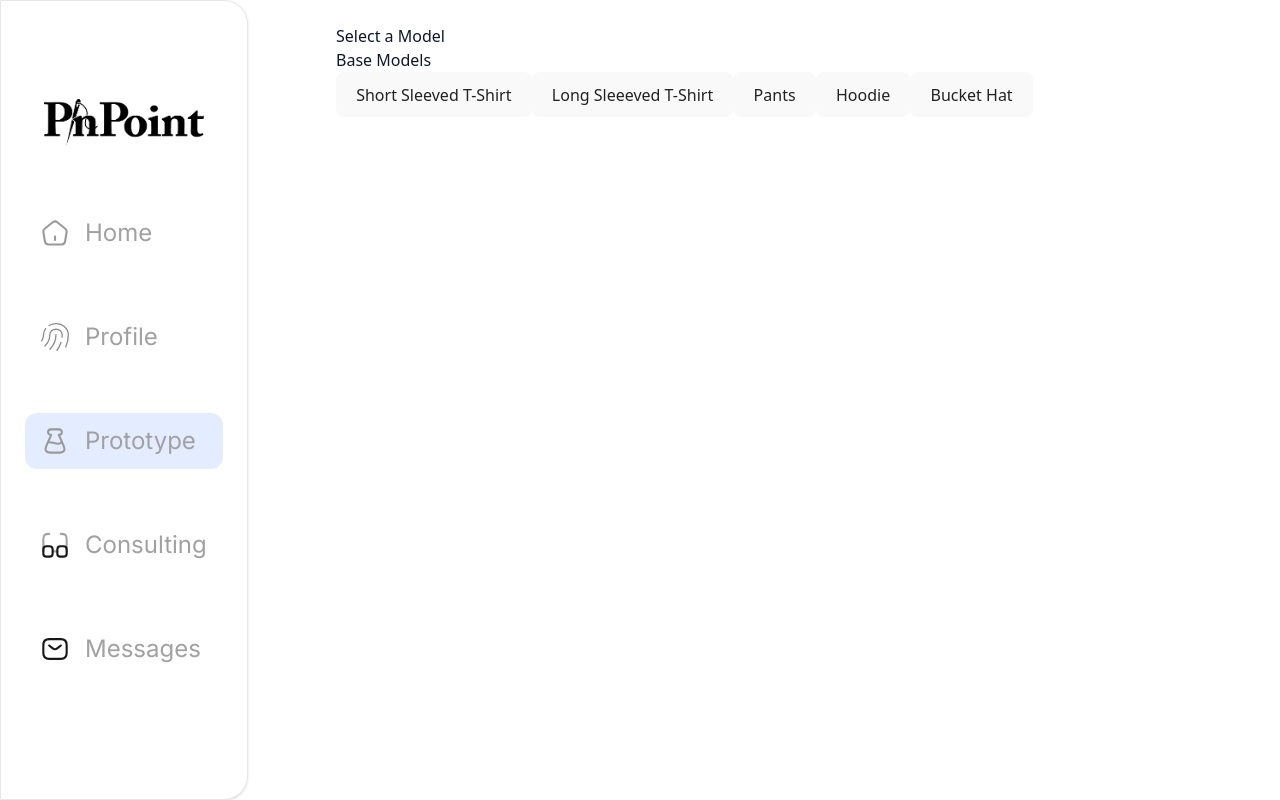
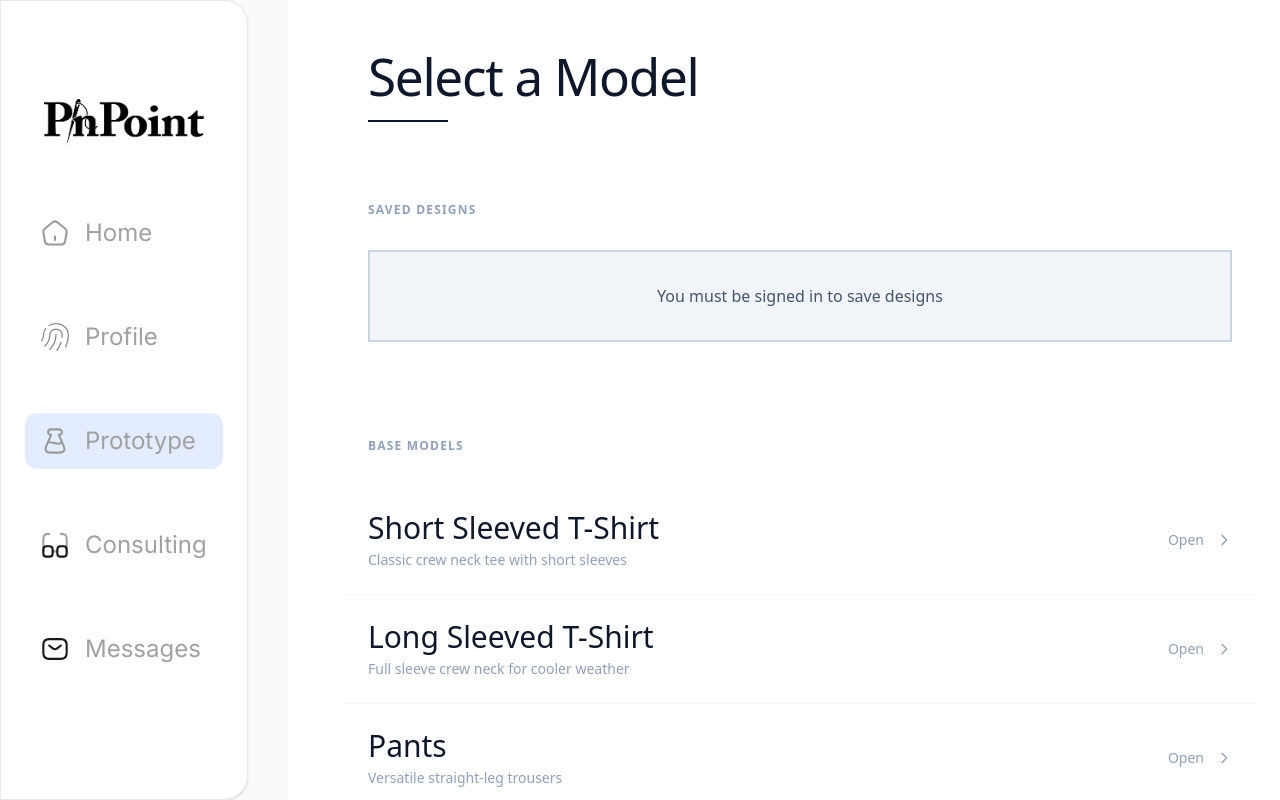
Before and after one commit to Chuddy50/pinpoint_jacob, a React app in the folder Frontend/: page /prototype in a window 1280 px wide. Built offline with nearby package versions, Linux system fonts and the light colour scheme; the HTML template or start-up script is replaced by a standard one.

Commit message:
Got the basic styling down for the model selector page.

```diff
--- a/Frontend/src/components/ModelSelector.jsx
+++ b/Frontend/src/components/ModelSelector.jsx
@@ -10,26 +10,31 @@ const ModelSelector = ({ onSelect }) => {
         {
           id: 'short_tshirt',
           name: 'Short Sleeved T-Shirt',
+          description: 'Classic crew neck tee with short sleeves',
           url: 'https://nsxnjccttoutxxagdlai.supabase.co/storage/v1/object/public/base-models/short_tshirt.glb'
         },
         {
           id: 'long_tshirt',
-          name: 'Long Sleeeved T-Shirt',
+          name: 'Long Sleeved T-Shirt',
+          description: 'Full sleeve crew neck for cooler weather',
           url: 'https://nsxnjccttoutxxagdlai.supabase.co/storage/v1/object/public/base-models/long_tshirt.glb'
         },
         {
           id: 'pants',
           name: 'Pants',
+          description: 'Versatile straight-leg trousers',
           url: 'https://nsxnjccttoutxxagdlai.supabase.co/storage/v1/object/public/base-models/pants.glb'
         },
         {
           id: 'hoodie',
           name: 'Hoodie',
+          description: 'Pullover hoodie with front pocket',
           url: 'https://nsxnjccttoutxxagdlai.supabase.co/storage/v1/object/public/base-models/hoodie.glb'
         },
         {
           id: 'bucket_hat',
           name: 'Bucket Hat',
+          description: 'Wide-brim casual headwear',
           url: 'https://nsxnjccttoutxxagdlai.supabase.co/storage/v1/object/public/base-models/bucket_hat.glb'
         }
     ];
@@ -52,39 +57,89 @@ const ModelSelector = ({ onSelect }) => {
     }, [user]);
 
     return (
-      <div>
-        <h2>Select a Model</h2>
+      <div className="min-h-full bg-white p-12">
+        <div className="max-w-5xl ml-8">
+          {/* Header */}
+          <div className="mb-20">
+            <h1 className="text-6xl font-extralight text-slate-900 tracking-tight mb-4">
+              Select a Model
+            </h1>
+            <div className="w-20 h-0.5 bg-slate-900" />
+          </div>
 
-        {/* if user has saved designs, show at top */}
-        {savedDesigns.length > 0 && (
-          <div>
-            <h3>Your Saved Designs</h3>
-            <div>
+          {/* Your Saved Designs */}
+          <section className="mb-24">
+            <h2 className="text-xs uppercase tracking-widest text-slate-400 mb-8 font-semibold">
+              Saved Designs
+            </h2>
+
+            {savedDesigns.length > 0 ? (
+              <div className="divide-y divide-slate-100">
                 {savedDesigns.map((design) => (
-                <button
+                  <div
                     key={design.design_id}
-                  //load saved design w/ its stored material
+                    className="group py-6 flex items-center justify-between hover:bg-slate-50 -mx-6 px-6 transition-colors cursor-pointer"
                     onClick={() => onSelect(design.model_url, design.material_used)}
                   >
-                  <p>{design.name}</p>
-                  <p>{new Date(design.created_at).toLocaleDateString()}</p>
-                </button>
+                    <div className="flex items-baseline gap-6">
+                      <span className="text-3xl font-light text-slate-900 group-hover:text-slate-700 transition-colors">
+                        {design.name}
+                      </span>
+                      <span className="text-sm text-slate-400">
+                        {new Date(design.created_at).toLocaleDateString()}
+                      </span>
+                    </div>
+
+                    <div className="flex items-center gap-3 text-slate-400 group-hover:text-slate-700 transition-colors">
+                      <span className="text-sm">Open</span>
+                      <svg className="w-4 h-4" fill="none" stroke="currentColor" viewBox="0 0 24 24">
+                        <path strokeLinecap="round" strokeLinejoin="round" strokeWidth={2} d="M9 5l7 7-7 7" />
+                      </svg>
+                    </div>
+                  </div>
                 ))}
               </div>
+            ) : (
+              <div className="border-2 border-slate-300 bg-slate-100 p-8 text-center">
+                <p className="text-slate-600 font-light">
+                  You must be signed in to save designs
+                </p>
               </div>
             )}
+          </section>
 
-        {/* base models section */}
-        <h3>Base Models</h3>
-        <div>
+          {/* Base Models */}
+          <section>
+            <h2 className="text-xs uppercase tracking-widest text-slate-400 mb-8 font-semibold">
+              Base Models
+            </h2>
+
+            <div className="divide-y divide-slate-100">
               {models.map((model) => (
-            <button
+                <div
                   key={model.id}
+                  className="group py-6 flex items-center justify-between hover:bg-slate-50 -mx-6 px-6 transition-colors cursor-pointer"
                   onClick={() => onSelect(model.url, 'cotton')}
                 >
-              <p>{model.name}</p>
-            </button>
+                  <div>
+                    <h3 className="text-3xl font-light text-slate-900 group-hover:text-slate-700 transition-colors mb-1">
+                      {model.name}
+                    </h3>
+                    <p className="text-sm text-slate-400">
+                      {model.description}
+                    </p>
+                  </div>
+
+                  <div className="flex items-center gap-3 text-slate-400 group-hover:text-slate-700 transition-colors">
+                    <span className="text-sm">Open</span>
+                    <svg className="w-4 h-4" fill="none" stroke="currentColor" viewBox="0 0 24 24">
+                      <path strokeLinecap="round" strokeLinejoin="round" strokeWidth={2} d="M9 5l7 7-7 7" />
+                    </svg>
+                  </div>
+                </div>
               ))}
+            </div>
+          </section>
         </div>
       </div>
     );
--- a/Frontend/src/pages/Prototype.jsx
+++ b/Frontend/src/pages/Prototype.jsx
@@ -15,12 +15,12 @@ export default function Prototype() {
   }
 
   return (
-    <div className="flex bg-background w-screen h-screen bg-white p-6 gap-6">
+    <div className="flex bg-background w-screen h-screen">
       <aside className="w-72">
         <NavBar />
       </aside>
 
-      <main className="flex-1">
+      <main className="flex-1 overflow-y-auto">
         {!selectedUrl ? (
           <ModelSelector onSelect={handleSelect} />
         ) : (
```
Lines whose indentation alone changed are shown as unchanged.
